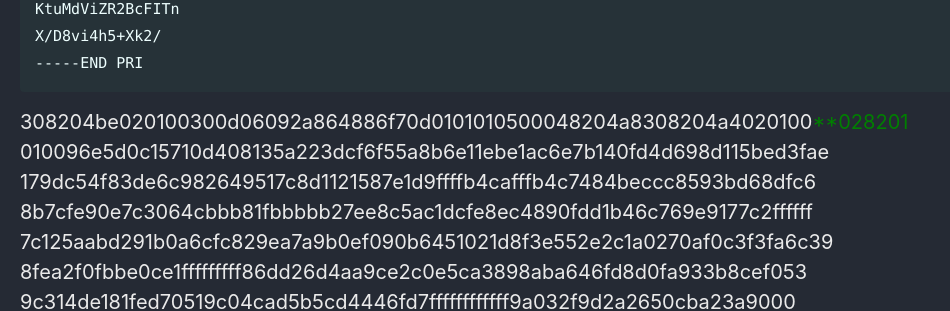
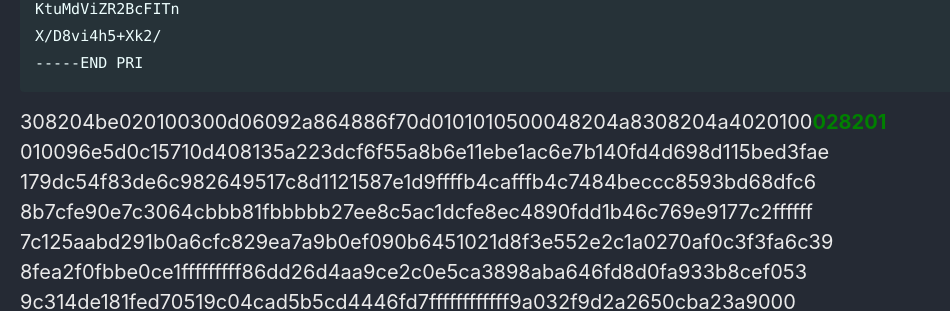
Before and after one commit to Connor-McCartney/Connor-McCartney.github.io, a Jekyll site: the page built from _pages/cryptography/rsa/Key-Recovery-UMD-CTF-2024.md, in a window 1280 px wide. Shown: the part 1040-1351 px from the top of the page, without its empty margins (0-950 px from the left). Built offline with Jekyll 4.4.1, drawn with Linux system fonts in a browser that asks for light colours; cached includes are drawn as plain includes.

Commit message:
Update Key-Recovery-UMD-CTF-2024.md

````diff
--- a/_pages/cryptography/rsa/Key-Recovery-UMD-CTF-2024.md
+++ b/_pages/cryptography/rsa/Key-Recovery-UMD-CTF-2024.md
@@ -42,7 +42,7 @@ X/D8vi4h5+Xk2/
 ```
 
 
-308204be020100300d06092a864886f70d0101010500048204a8308204a4020100<span style="color:green">**028201</span><br>
+308204be020100300d06092a864886f70d0101010500048204a8308204a4020100<span style="color:green">**028201**</span><br>
 010096e5d0c15710d408135a223dcf6f55a8b6e11ebe1ac6e7b140fd4d698d115bed3fae<br>
 179dc54f83de6c982649517c8d1121587e1d9ffffb4cafffb4c7484beccc8593bd68dfc6<br>
 8b7cfe90e7c3064cbbb81fbbbbb27ee8c5ac1dcfe8ec4890fdd1b46c769e9177c2ffffff<br>
````
